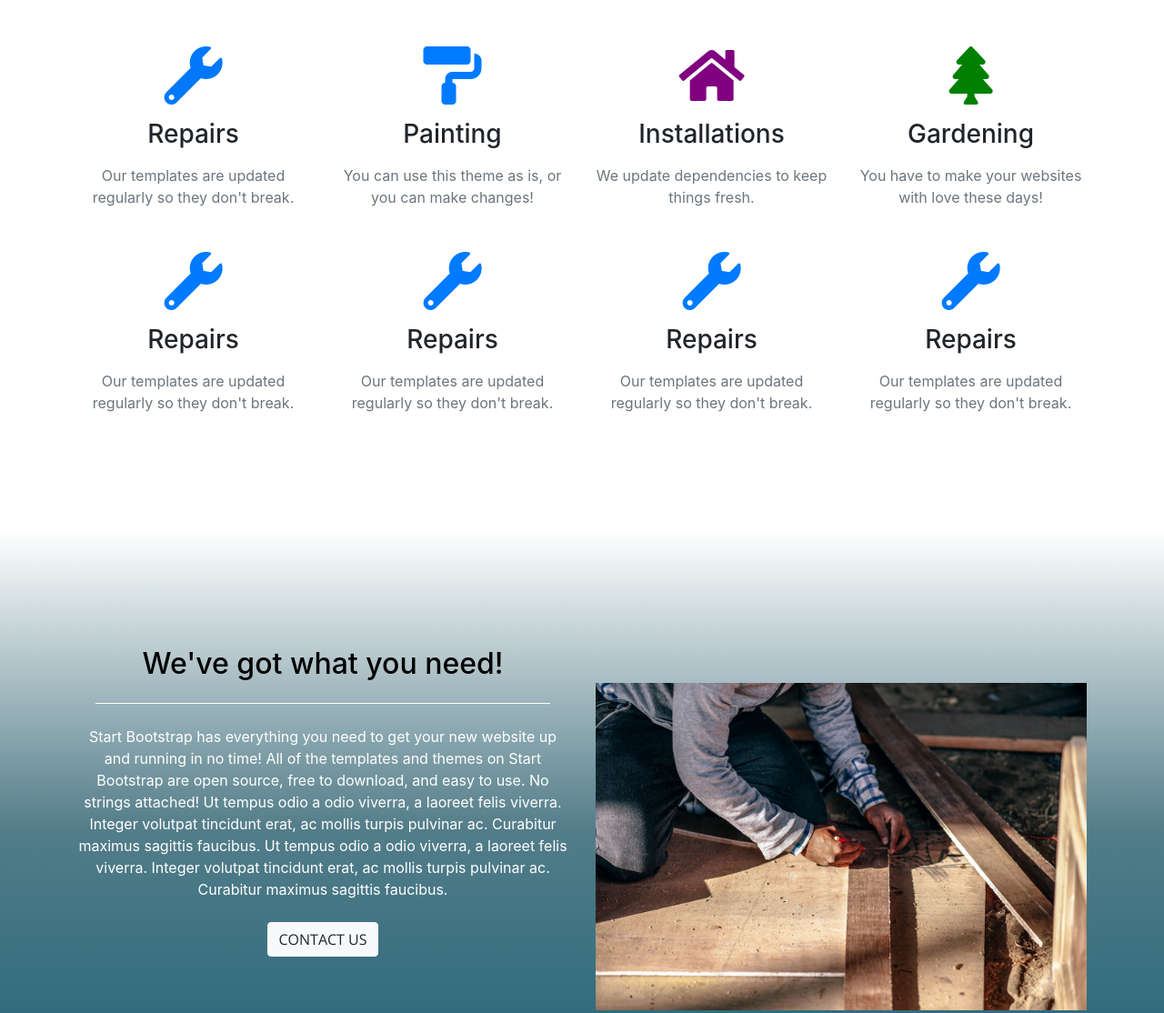
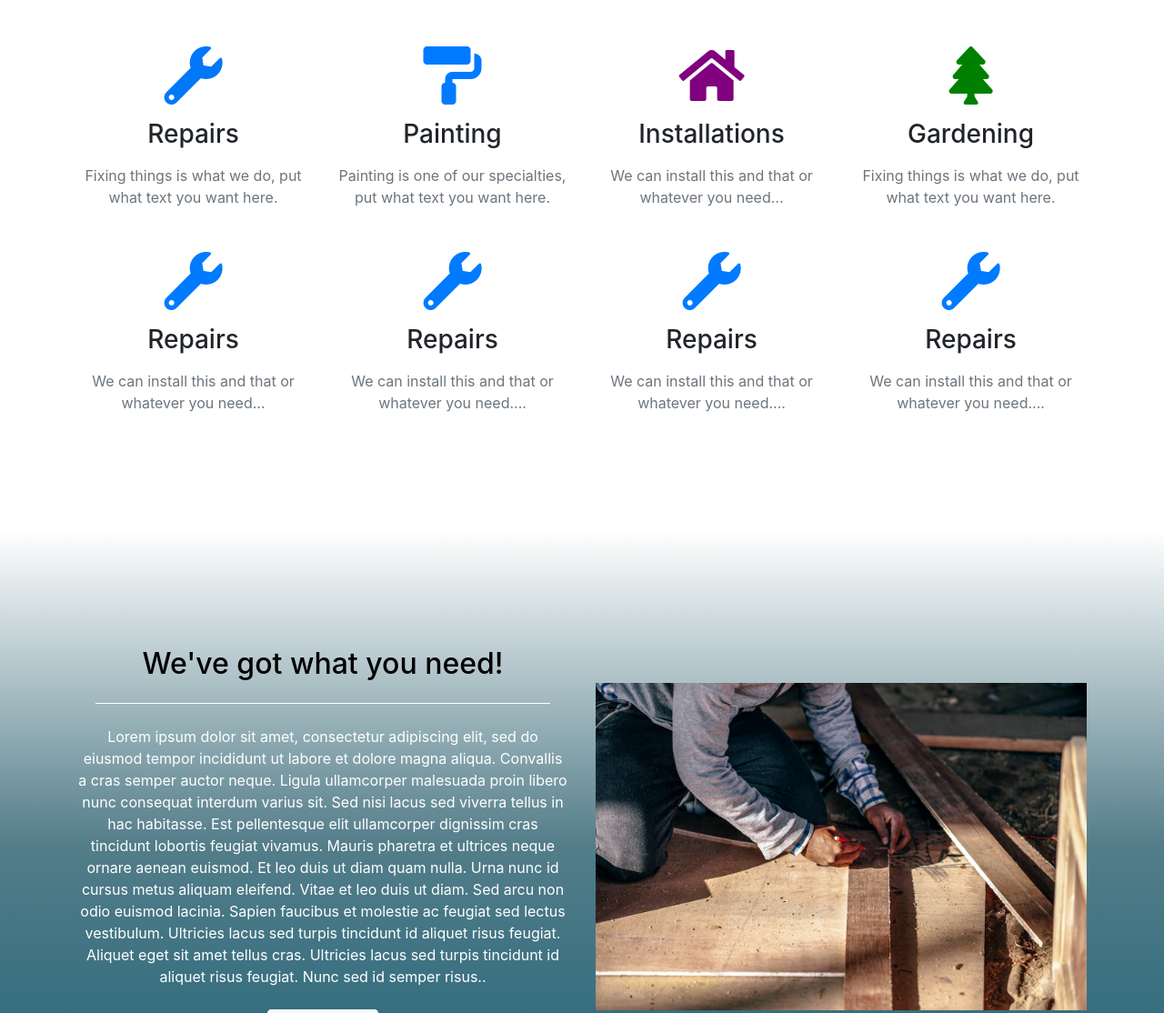
Before and after one commit to BrentGiles/handyman, a website with bundled scripts: page index.html in a window 1280 px wide. Shown: the part 1036-2150 px from the top of the page at 91% size. Built offline with nearby package versions, Linux system fonts and the light colour scheme; a web font is replaced by a local one.

Commit message:
Add files via upload

```diff
--- a/index.html
+++ b/index.html
@@ -96,56 +96,56 @@
             <div class="service-box mt-5 mx-auto">
               <i class="fa fa-4x fa-wrench blueText mb-3 sr-icons"></i>
               <h3 class="mb-3">Repairs</h3>
-              <p class="text-muted mb-0">Our templates are updated regularly so they don't break.</p>
+              <p class="text-muted mb-0">Fixing things is what we do, put what text you want here.</p>
             </div>
           </div>
           <div class="col-lg-3 col-md-6 text-center">
             <div class="service-box mt-5 mx-auto">
               <i class="fas fa-4x fa-paint-roller text-primary mb-3 sr-icons"></i>
               <h3 class="mb-3">Painting</h3>
-              <p class="text-muted mb-0">You can use this theme as is, or you can make changes!</p>
+              <p class="text-muted mb-0">Painting is one of our specialties, put what text you want here.</p>
             </div>
           </div>
           <div class="col-lg-3 col-md-6 text-center">
             <div class="service-box mt-5 mx-auto">
               <i class="fa fa-4x fa-home purpleColor mb-3 sr-icons"></i>
               <h3 class="mb-3">Installations</h3>
-              <p class="text-muted mb-0">We update dependencies to keep things fresh.</p>
+              <p class="text-muted mb-0">We can install this and that or whatever you need...</p>
             </div>
           </div>
           <div class="col-lg-3 col-md-6 text-center">
             <div class="service-box mt-5 mx-auto">
               <i class="fa fa-4x fa-tree greenColor mb-3 sr-icons"></i>
               <h3 class="mb-3">Gardening</h3>
-              <p class="text-muted mb-0">You have to make your websites with love these days!</p>
+              <p class="text-muted mb-0">Fixing things is what we do, put what text you want here.</p>
             </div>
           </div>
           <div class="col-lg-3 col-md-6 text-center">
             <div class="service-box mt-5 mx-auto">
               <i class="fa fa-4x fa-wrench text-primary mb-3 sr-icons"></i>
               <h3 class="mb-3">Repairs</h3>
-              <p class="text-muted mb-0">Our templates are updated regularly so they don't break.</p>
+              <p class="text-muted mb-0">We can install this and that or whatever you need...</p>
             </div>
           </div>
           <div class="col-lg-3 col-md-6 text-center">
             <div class="service-box mt-5 mx-auto">
               <i class="fa fa-4x fa-wrench text-primary mb-3 sr-icons"></i>
               <h3 class="mb-3">Repairs</h3>
-              <p class="text-muted mb-0">Our templates are updated regularly so they don't break.</p>
+              <p class="text-muted mb-0">We can install this and that or whatever you need....</p>
             </div>
           </div>
           <div class="col-lg-3 col-md-6 text-center">
             <div class="service-box mt-5 mx-auto">
               <i class="fa fa-4x fa-wrench text-primary mb-3 sr-icons"></i>
               <h3 class="mb-3">Repairs</h3>
-              <p class="text-muted mb-0">Our templates are updated regularly so they don't break.</p>
+              <p class="text-muted mb-0">We can install this and that or whatever you need....</p>
             </div>
           </div>
           <div class="col-lg-3 col-md-6 text-center">
             <div class="service-box mt-5 mx-auto">
               <i class="fa fa-4x fa-wrench text-primary mb-3 sr-icons"></i>
               <h3 class="mb-3">Repairs</h3>
-              <p class="text-muted mb-0">Our templates are updated regularly so they don't break.</p>
+              <p class="text-muted mb-0">We can install this and that or whatever you need....</p>
             </div>
           </div>
         </div>
@@ -158,7 +158,7 @@
           <div class="col-lg-6 mx-auto text-center">
             <h2 class="section-heading orangeText">We've got what you need!</h2>
             <hr class="light my-4">
-            <p class="text-faded mb-4">Start Bootstrap has everything you need to get your new website up and running in no time! All of the templates and themes on Start Bootstrap are open source, free to download, and easy to use. No strings attached!  Ut tempus odio a odio viverra, a laoreet felis viverra. Integer volutpat tincidunt erat, ac mollis turpis pulvinar ac. Curabitur maximus sagittis faucibus.  Ut tempus odio a odio viverra, a laoreet felis viverra. Integer volutpat tincidunt erat, ac mollis turpis pulvinar ac. Curabitur maximus sagittis faucibus.</p>
+            <p class="text-faded mb-4">Lorem ipsum dolor sit amet, consectetur adipiscing elit, sed do eiusmod tempor incididunt ut labore et dolore magna aliqua. Convallis a cras semper auctor neque. Ligula ullamcorper malesuada proin libero nunc consequat interdum varius sit. Sed nisi lacus sed viverra tellus in hac habitasse. Est pellentesque elit ullamcorper dignissim cras tincidunt lobortis feugiat vivamus. Mauris pharetra et ultrices neque ornare aenean euismod. Et leo duis ut diam quam nulla. Urna nunc id cursus metus aliquam eleifend. Vitae et leo duis ut diam. Sed arcu non odio euismod lacinia. Sapien faucibus et molestie ac feugiat sed lectus vestibulum. Ultricies lacus sed turpis tincidunt id aliquet risus feugiat. Aliquet eget sit amet tellus cras. Ultricies lacus sed turpis tincidunt id aliquet risus feugiat. Nunc sed id semper risus..</p>
             <a class="btn btn-light btn-xl js-scroll-trigger" href="#contact">Contact Us</a>
           </div>
           <div class="col-lg-6 mx-auto">
```
